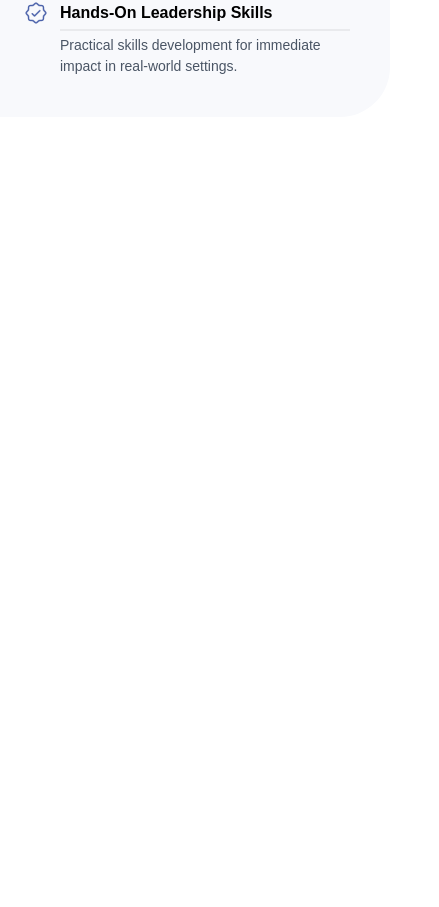
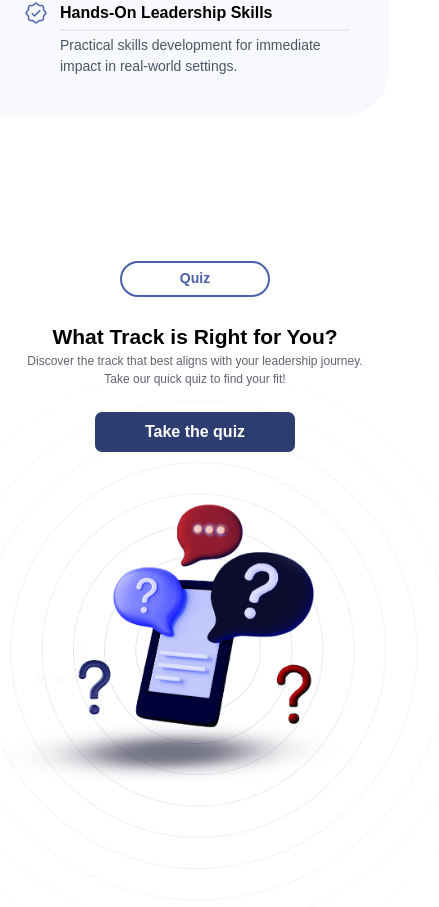
Before and after one commit to Afolabi-Ridwan/fees, a React (Vite) app: page / in a window 390 px wide. Shown: the part 3798-4705 px from the top of the page, 439 px wide, since content can reach past the window. Before the commit the page ends 3931 px from the top, so only its background shows below. Built offline with nearby package versions, Linux system fonts and the light colour scheme.

Commit message:
added quiz section

```diff
--- a/src/components/Header/Header.tsx
+++ b/src/components/Header/Header.tsx
@@ -38,7 +38,7 @@ const Header = () => {
         <li className="relative group flex items-center cursor-pointer">
           Services
           <i><MdOutlineKeyboardArrowDown className="text-[20px]" /></i>
-          <ul className="subMenu absolute top-[40px] left-0 w-[300px] translate-x-[-90px] py-6 space-y-4 text-deepblue bg-white
+          <ul className="subMenu absolute top-[40px] left-0 w-[300px] translate-x-[-90px] py-6 space-y-4 text-deepBlue bg-white
           transition-all duration-1000 overflow-hidden rounded-md opacity-0 max-h-0
           group-hover:opacity-100 group-hover:max-h-[300px] shadow-md">
             <li>Skill Acquisition</li>
@@ -52,7 +52,7 @@ const Header = () => {
         <li>Contact</li>
       </ul>
 
-      <FaBars className={`md:hidden inline ${isScrolled ? "text-deepblue" : "text-white"} text-[25px] cursor-pointer`} onClick={openSideBarHandler} />
+      <FaBars className={`md:hidden inline ${isScrolled ? "text-deepBlue" : "text-white"} text-[25px] cursor-pointer`} onClick={openSideBarHandler} />
       <MobileNav sideBarState={sideBarState} closeSideBar={closeSideBarHandler} />
     </div>
   )
--- a/src/components/MobileNav/MobileNav.tsx
+++ b/src/components/MobileNav/MobileNav.tsx
@@ -25,7 +25,7 @@ const MobileNav = ({ sideBarState, closeSideBar }: SideBarProps) => {
                     <IoClose />
                 </button>
 
-                <ul className="p-6 space-y-6 text-lg font-medium font-semibold text-deepblue mt-16">
+                <ul className="p-6 space-y-6 text-lg font-medium font-semibold text-deepBlue mt-16">
                     <li className="font-[20px] bg-[#E8EDFC] px-4 py-2 rounded-lg">Home</li>
                     <li className="font-[20px] px-4">About FEES</li>
 
--- a/src/index.css
+++ b/src/index.css
@@ -1,7 +1,7 @@
 @import "tailwindcss";
 
 @theme {
-    --color-deepblue: rgb(45, 61, 112);
+    --color-deepBlue: rgb(45, 61, 112);
     --color-fadedblack: rgb(0, 0, 0, 0);
     --color-gray: rgb(96, 100, 111);
     --color-grayFaded: rgba(96, 100, 111, 0.1);
@@ -20,8 +20,8 @@
     --colorGray: rgba(96, 100, 111, 1);
     --blueOnAccordion: rgba(167, 190, 251, 1);
 }
-
-body {
+ body {
+    overflow-x: hidden;
     font-family: "inter-tight-variable", sans-serif;
 }
 
--- a/src/pages/Home/AboutSection/AboutSection.tsx
+++ b/src/pages/Home/AboutSection/AboutSection.tsx
@@ -78,7 +78,7 @@ const AboutSection = () => {
             Academy Brochure below.</p>
         </div>
         <div className="max-md:w-[100%] md:pr-6 px-4 max-md:pb-6">
-          <Button text="Download Brochure" style="bg-white border-none" width="sm:w-[200px]  max-md:mt-[30px] text-deepblue" textColorOnHover="" />
+          <Button text="Download Brochure" style="bg-white border-none" width="sm:w-[200px]  max-md:mt-[30px] text-deepBlue" textColorOnHover="" />
         </div>
       </div>
     </section>
--- a/src/pages/Home/HeroSection/HeroSection.tsx
+++ b/src/pages/Home/HeroSection/HeroSection.tsx
@@ -28,8 +28,8 @@ const HeroSection = () => {
                         leaders  who inspire change and drive impact
                         in their communities and workplaces.</p>
                     <div className="mt-12 md:flex">
-                        <Button text="Join the Academy" style=" border-white   bg-white text-deepblue group-hover:bg-transparent" bgOnHover="bg-transparent" width="md:w-[200px] w-[300px]" textColorOnHover="group-hover:text-white" />
-                        <Button text="Learn More" style="border-white text-white" contStyle="md:mt-0 mt-6" ml="md:ml-8" bgOnHover="bg-white" textColorOnHover="group-hover:text-deepblue" width="md:w-[200px] w-[300px]" />
+                        <Button text="Join the Academy" style=" border-white   bg-white text-deepBlue group-hover:bg-transparent" bgOnHover="bg-transparent" width="md:w-[200px] w-[300px]" textColorOnHover="group-hover:text-white" />
+                        <Button text="Learn More" style="border-white text-white" contStyle="md:mt-0 mt-6" ml="md:ml-8" bgOnHover="bg-white" textColorOnHover="group-hover:text-deepBlue" width="md:w-[200px] w-[300px]" />
                     </div>
 
                 </div>
--- a/src/pages/Home/Home.tsx
+++ b/src/pages/Home/Home.tsx
@@ -3,6 +3,7 @@ import Loader from "../../components/Loader/Loader";
 import HeroSection from "./HeroSection/HeroSection"
 import AboutSection from "./AboutSection/AboutSection";
 import WhoYouAreSection from "./WhoYouAreSection/WhoYouAreSection";
+import QuizSection from "./QuizSection/QuizSection";
 
 const Home = () => {
 
@@ -23,6 +24,7 @@ const Home = () => {
         <AboutSection />
       </div>
       <WhoYouAreSection />
+      <QuizSection/>
     </>
   );
 };
--- /dev/null
+++ b/src/pages/Home/QuizSection/QuizSection.tsx
@@ -0,0 +1,31 @@
+import Button from '../../../components/Button/Button'
+import spiralPattern from "/assets/image/pattern.png"
+import quizImg from "/assets/image/Quiz-Coloured.png"
+
+const QuizSection = () => {
+    return (
+        <div className='  relative '>
+            <div className='xl:pl-64 lg:pl-32 py-32 max-md:flex flex-col justify-center items-center max-md:text-center'>
+                <p className="header w-[150px]">Quiz</p>
+                <h1 className="text-[29px]  max-md:text-[24px] max-sm:text-[21px] font-[600] mt-6">What Track is Right for You?</h1>
+                <p className="text-gray text-[14px] max-sm:text-[12px] md:w-[450px] max-md:px-6">Discover the track that best aligns with your leadership journey.
+                    Take our quick quiz to find your fit!</p>
+                <Button text='Take the quiz' style='bg-deepBlue text-white border-none mt-6 z-2' width='w-[200px]' />
+            </div>
+            <div className="absolute max-md:left-[45%] max-md:transform
+                max-md:-translate-x-1/2 max-sm:-translate-x-[55%] md:right-0
+                xl:translate-y-[-300px] translate-y-[-250px] md:top-0 xl:w-[900px]
+                max-md:w-[100%] max-sm:w-[150%] overflow-x-hidden">
+                <div className="   relative
+                 max-w-none ">
+
+                    <img src={spiralPattern} className=' w-[100%]' alt="spiralPattern" />
+                    <img src={quizImg} className='w-[65%] absolute top-[20%] left-[25%]' alt="quizImg" />
+                </div>
+            </div>
+
+        </div>
+    )
+}
+
+export default QuizSection
```
Also changed, not shown: public/assets/image/Quiz-Coloured.png (added), public/assets/image/pattern.png (added), 1 other file (tests, documents, lock files or other folders).
